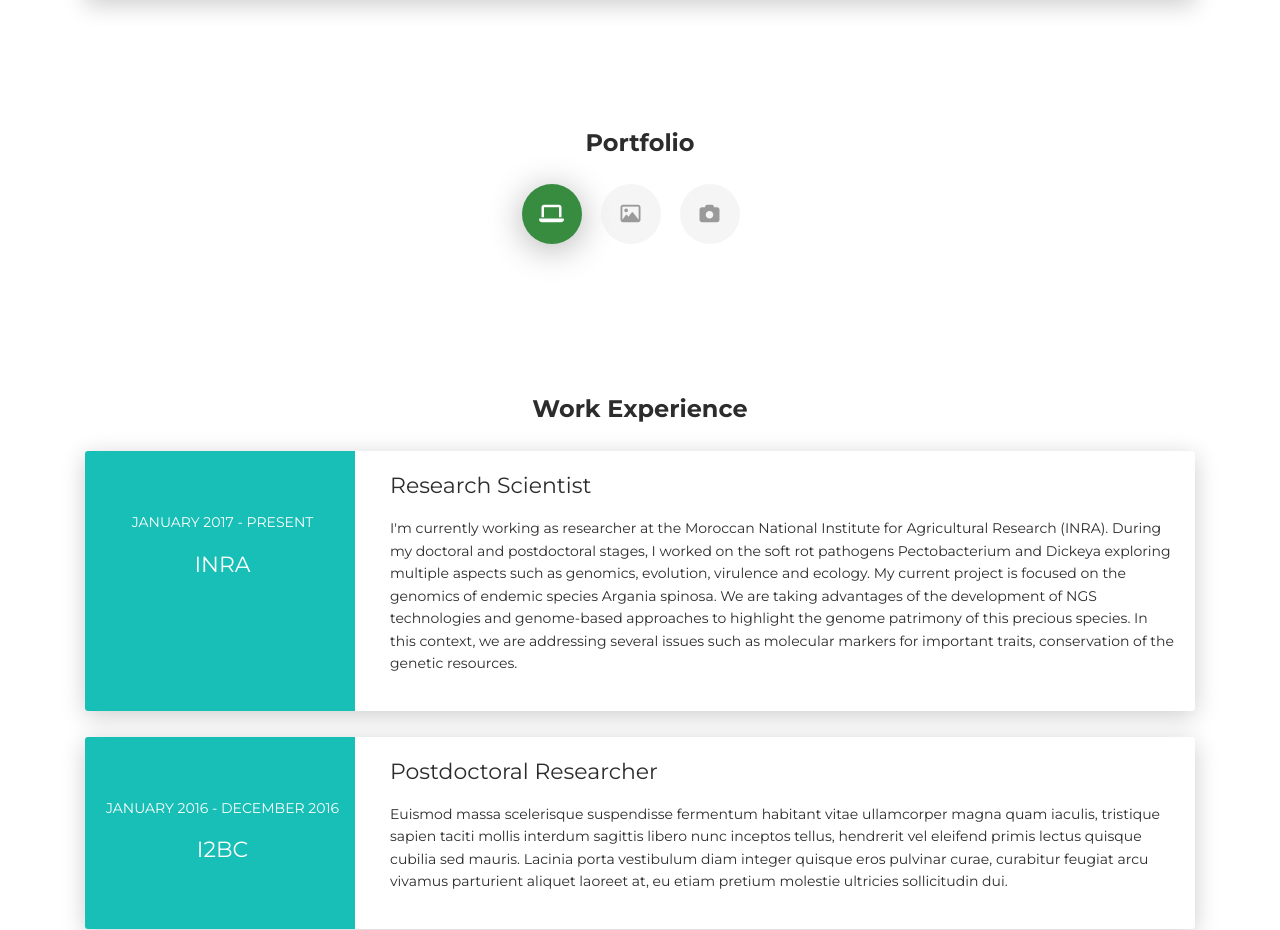
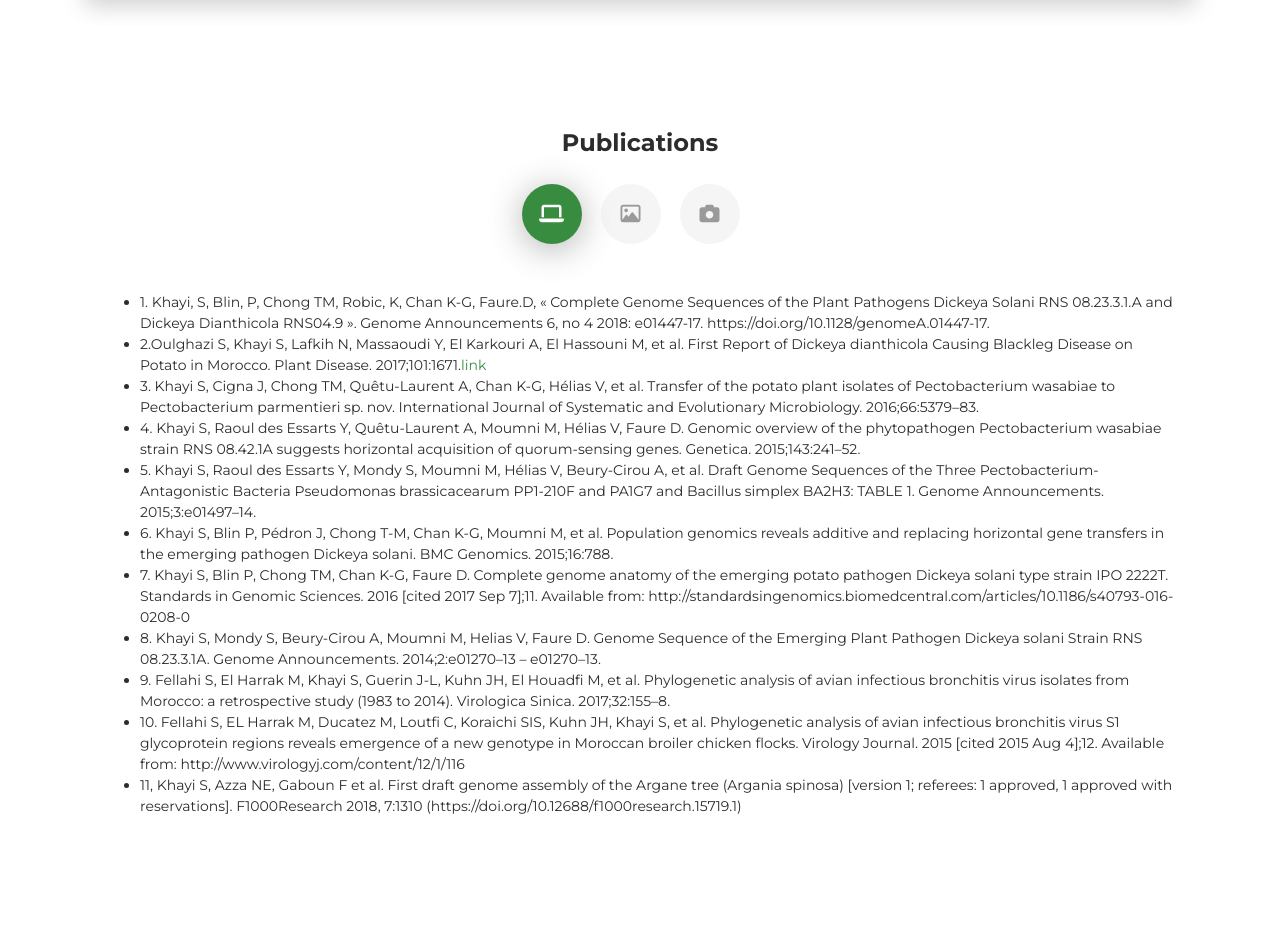
Before and after one commit to SolayMane/Solaymane.github.io, a plain HTML site: page index.html in a window 1280 px wide. Shown: the part 1323-2253 px from the top of the page. Drawn offline with Linux system fonts and the light colour scheme.

Commit message:
Update index.html

```diff
--- a/index.html
+++ b/index.html
@@ -175,7 +175,7 @@ BP. 6356, Rabat-Instituts 10101, Rabat, Morocco</div>
   <div class="container">
     <div class="row">
       <div class="col-md-6 ml-auto mr-auto">
-        <div class="h4 text-center mb-4 title">Portfolio</div>
+        <div class="h4 text-center mb-4 title">Publications</div>
         <div class="nav-align-center">
           <ul class="nav nav-pills nav-pills-primary" role="tablist">
             <li class="nav-item"><a class="nav-link active" data-toggle="tab" href="#web-development" role="tablist"><i class="fa fa-laptop" aria-hidden="true"></i></a></li>
@@ -186,6 +186,27 @@ BP. 6356, Rabat-Instituts 10101, Rabat, Morocco</div>
       </div>
     </div>
     <div class="tab-content gallery mt-5">
+
+    <div class="container">
+			<ul>
+
+        <li>1. Khayi, S, Blin, P, Chong TM, Robic, K, Chan K-G, Faure.D, « Complete Genome Sequences of the Plant Pathogens Dickeya Solani RNS 08.23.3.1.A and Dickeya Dianthicola RNS04.9 ». Genome Announcements 6, no 4 2018: e01447-17. https://doi.org/10.1128/genomeA.01447-17.
+</li>
+        <li>2.Oulghazi S, Khayi S, Lafkih N, Massaoudi Y, El Karkouri A, El Hassouni M, et al. First Report of Dickeya dianthicola Causing Blackleg Disease on Potato in Morocco. Plant Disease. 2017;101:1671.<a href="https://apsjournals.apsnet.org/doi/abs/10.1094/PDIS-04-17-0548-PDN" target="_blank">link</a></li>
+        <li>3. Khayi S, Cigna J, Chong TM, Quêtu-Laurent A, Chan K-G, Hélias V, et al. Transfer of the potato plant isolates of Pectobacterium wasabiae to Pectobacterium parmentieri sp. nov. International Journal of Systematic and Evolutionary Microbiology. 2016;66:5379–83.</li>
+        <li>4. Khayi S, Raoul des Essarts Y, Quêtu-Laurent A, Moumni M, Hélias V, Faure D. Genomic overview of the phytopathogen Pectobacterium wasabiae strain RNS 08.42.1A suggests horizontal acquisition of quorum-sensing genes. Genetica. 2015;143:241–52.</li>
+        <li>5. Khayi S, Raoul des Essarts Y, Mondy S, Moumni M, Hélias V, Beury-Cirou A, et al. Draft Genome Sequences of the Three Pectobacterium-Antagonistic Bacteria Pseudomonas brassicacearum PP1-210F and PA1G7 and Bacillus simplex BA2H3: TABLE 1. Genome Announcements. 2015;3:e01497–14.</li>
+        <li>6. Khayi S, Blin P, Pédron J, Chong T-M, Chan K-G, Moumni M, et al. Population genomics reveals additive and replacing horizontal gene transfers in the emerging pathogen Dickeya solani. BMC Genomics. 2015;16:788.</li>
+        <li>7. Khayi S, Blin P, Chong TM, Chan K-G, Faure D. Complete genome anatomy of the emerging potato pathogen Dickeya solani type strain IPO 2222T. Standards in Genomic Sciences. 2016 [cited 2017 Sep 7];11. Available from: http://standardsingenomics.biomedcentral.com/articles/10.1186/s40793-016-0208-0 </li>
+        <li>8. Khayi S, Mondy S, Beury-Cirou A, Moumni M, Helias V, Faure D. Genome Sequence of the Emerging Plant Pathogen Dickeya solani Strain RNS 08.23.3.1A. Genome Announcements. 2014;2:e01270–13 – e01270–13.</li>
+        <li>9. Fellahi S, El Harrak M, Khayi S, Guerin J-L, Kuhn JH, El Houadfi M, et al. Phylogenetic analysis of avian infectious bronchitis virus isolates from Morocco: a retrospective study (1983 to 2014). Virologica Sinica. 2017;32:155–8.</li>
+        <li>10. Fellahi S, EL Harrak M, Ducatez M, Loutfi C, Koraichi SIS, Kuhn JH, Khayi S, et al. Phylogenetic analysis of avian infectious bronchitis virus S1 glycoprotein regions reveals emergence of a new genotype in Moroccan broiler chicken flocks. Virology Journal. 2015 [cited 2015 Aug 4];12. Available from: http://www.virologyj.com/content/12/1/116</li>
+        <li>11, Khayi S, Azza NE, Gaboun F et al. First draft genome assembly of the Argane tree (Argania spinosa) [version 1; referees: 1 approved, 1 approved with reservations]. F1000Research 2018, 7:1310 (https://doi.org/10.12688/f1000research.15719.1)</li>
+
+			 </ul>
+
+    </div>
+
 
     </div>
   </div>
```
